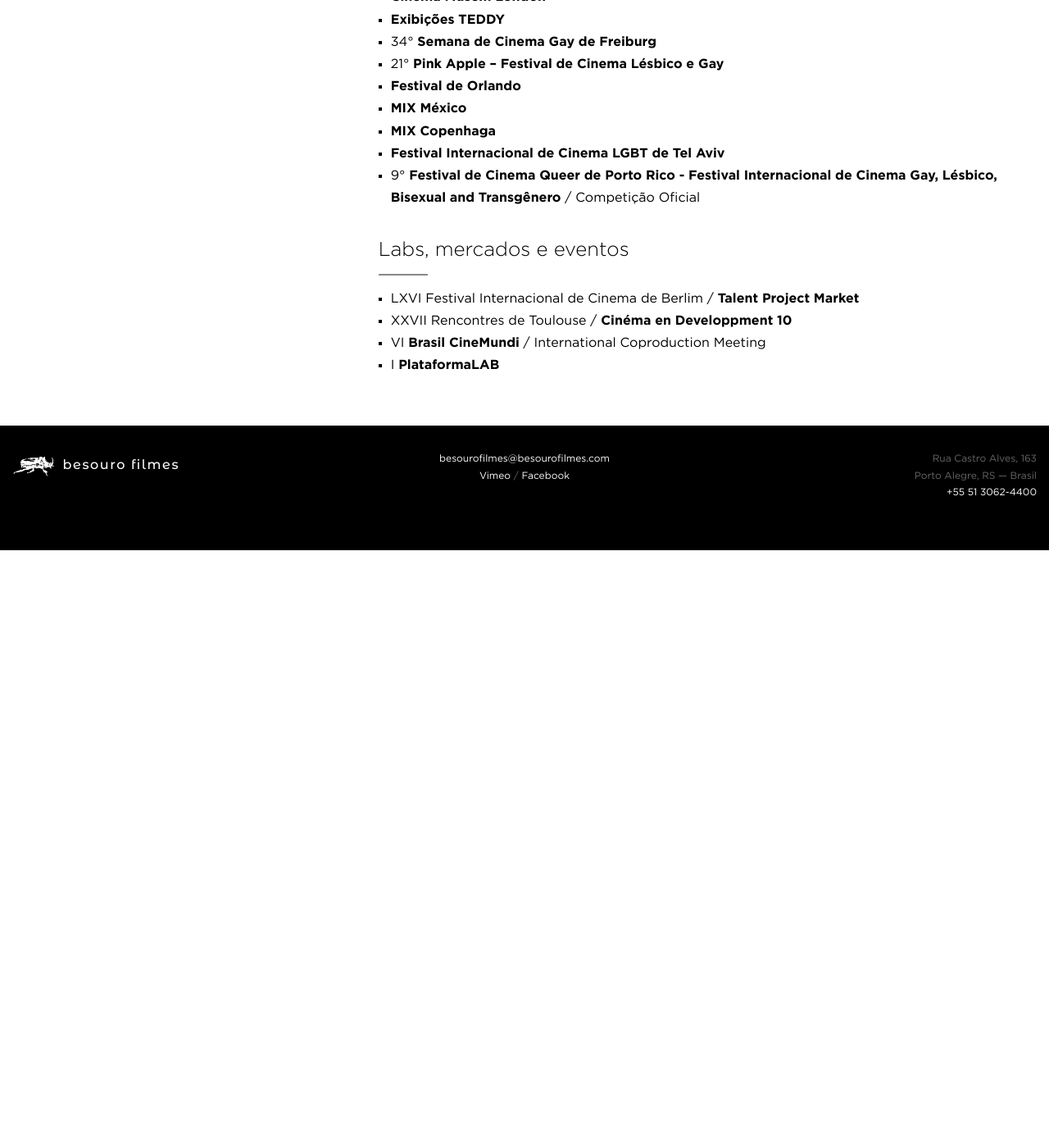
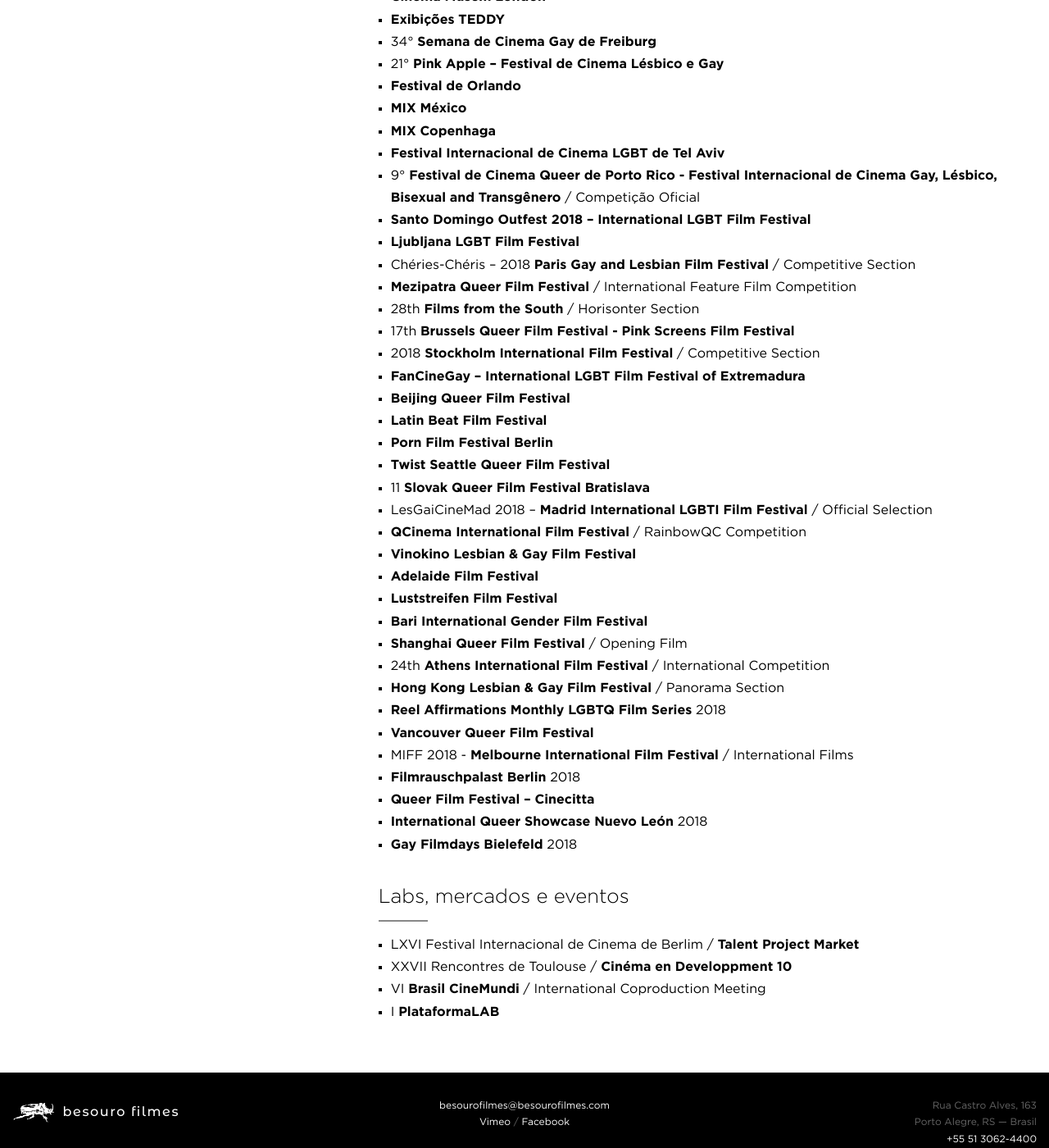
Before and after one commit to arthrfrts/besouro, a Jekyll site: the page built from _projects/tintabruta.md, in a window 1280 px wide and 1400 px high, scrolled down 1835 px. Shown: the whole window at 82% size. Built offline with Jekyll 4.4.1, drawn with Linux system fonts in a browser that asks for light colours; before the commit the page ends 2506 px from its top, so only the background shows below that.

Commit message:
Updated Tintabruta

```diff
--- a/_projects/tintabruta.md
+++ b/_projects/tintabruta.md
@@ -11,7 +11,7 @@
 media:
   image: "/assets/media/6-Shico%20Menegat%20as%20Pedro%20(HARD%20PAINT).jpg"
   video: https://media.giphy.com/media/1xOyKpKW4hCQXgLpvC/source.mp4
-  trailer: https://www.youtube.com/watch?v=CCr9vHOu19I
+  trailer: https://www.youtube.com/watch?v=zM9Q36ZKJqY
 team:
   director: Filipe Matzembacher e Marcio Reolon
   writer: Filipe Matzembacher e Marcio Reolon
@@ -61,6 +61,35 @@
 * **MIX Copenhaga**
 * **Festival Internacional de Cinema LGBT de Tel Aviv**
 * 9° **Festival de Cinema Queer de Porto Rico - Festival Internacional de Cinema Gay, Lésbico, Bisexual and Transgênero** / Competição Oficial
+* **Santo Domingo Outfest 2018 – International LGBT Film Festival**
+* **Ljubljana LGBT Film Festival**
+* Chéries-Chéris – 2018 **Paris Gay and Lesbian Film Festival** / Competitive Section
+* **Mezipatra Queer Film Festival** / International Feature Film Competition
+* 28th **Films from the South** / Horisonter Section
+* 17th **Brussels Queer Film Festival - Pink Screens Film Festival**
+* 2018 **Stockholm International Film Festival** / Competitive Section
+* **FanCineGay – International LGBT Film Festival of Extremadura**
+* **Beijing Queer Film Festival**
+* **Latin Beat Film Festival**
+* **Porn Film Festival Berlin**
+* **Twist Seattle Queer Film Festival**
+* 11 **Slovak Queer Film Festival Bratislava**
+* LesGaiCineMad 2018 – **Madrid International LGBTI Film Festival** / Official Selection
+* **QCinema International Film Festival** / RainbowQC Competition
+* **Vinokino Lesbian & Gay Film Festival**
+* **Adelaide Film Festival**
+* **Luststreifen Film Festival**
+* **Bari International Gender Film Festival**
+* **Shanghai Queer Film Festival** / Opening Film
+* 24th **Athens International Film Festival** / International Competition
+* **Hong Kong Lesbian & Gay Film Festival** / Panorama Section
+* **Reel Affirmations Monthly LGBTQ Film Series** 2018
+* **Vancouver Queer Film Festival**
+* MIFF 2018 - **Melbourne International Film Festival** / International Films
+* **Filmrauschpalast Berlin** 2018
+* **Queer Film Festival – Cinecitta**
+* **International Queer Showcase Nuevo León** 2018
+* **Gay Filmdays Bielefeld** 2018
 
 ## Labs, mercados e eventos
 * LXVI Festival Internacional de Cinema de Berlim / **Talent Project Market**
```
